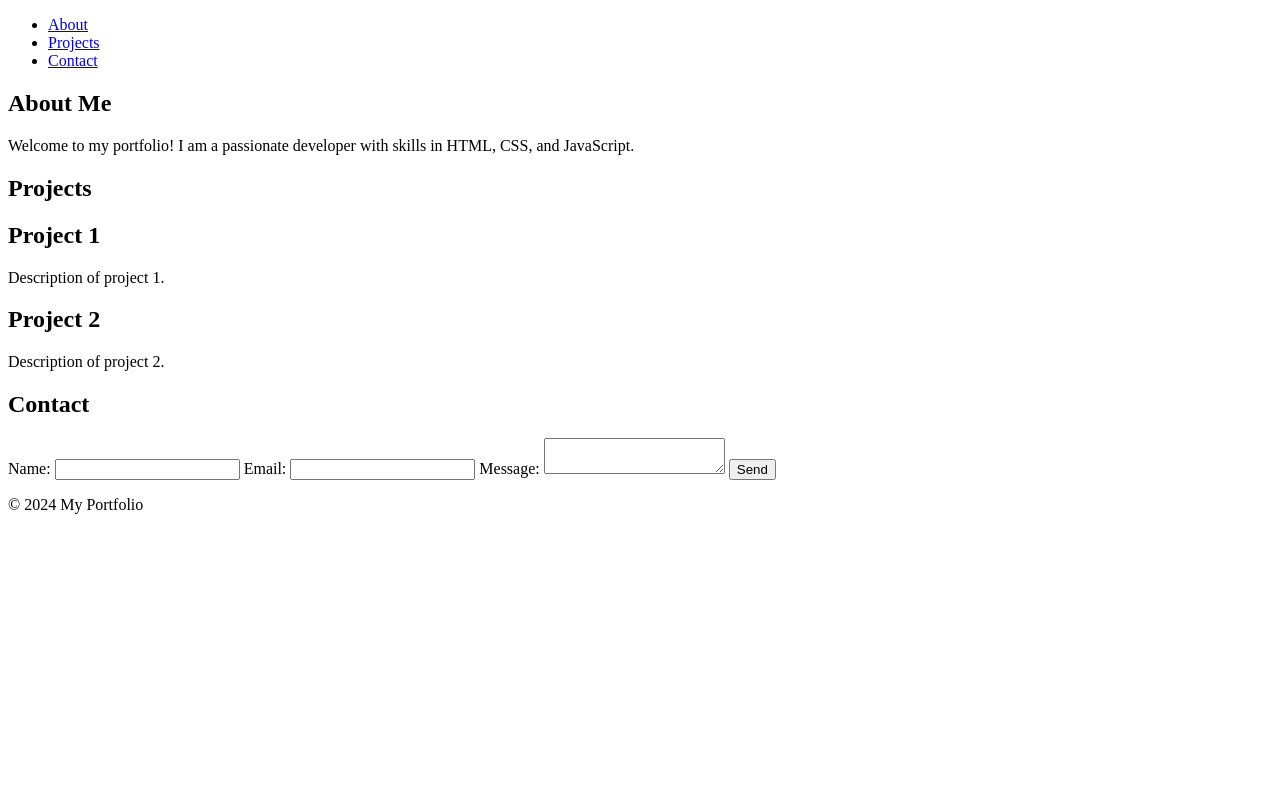
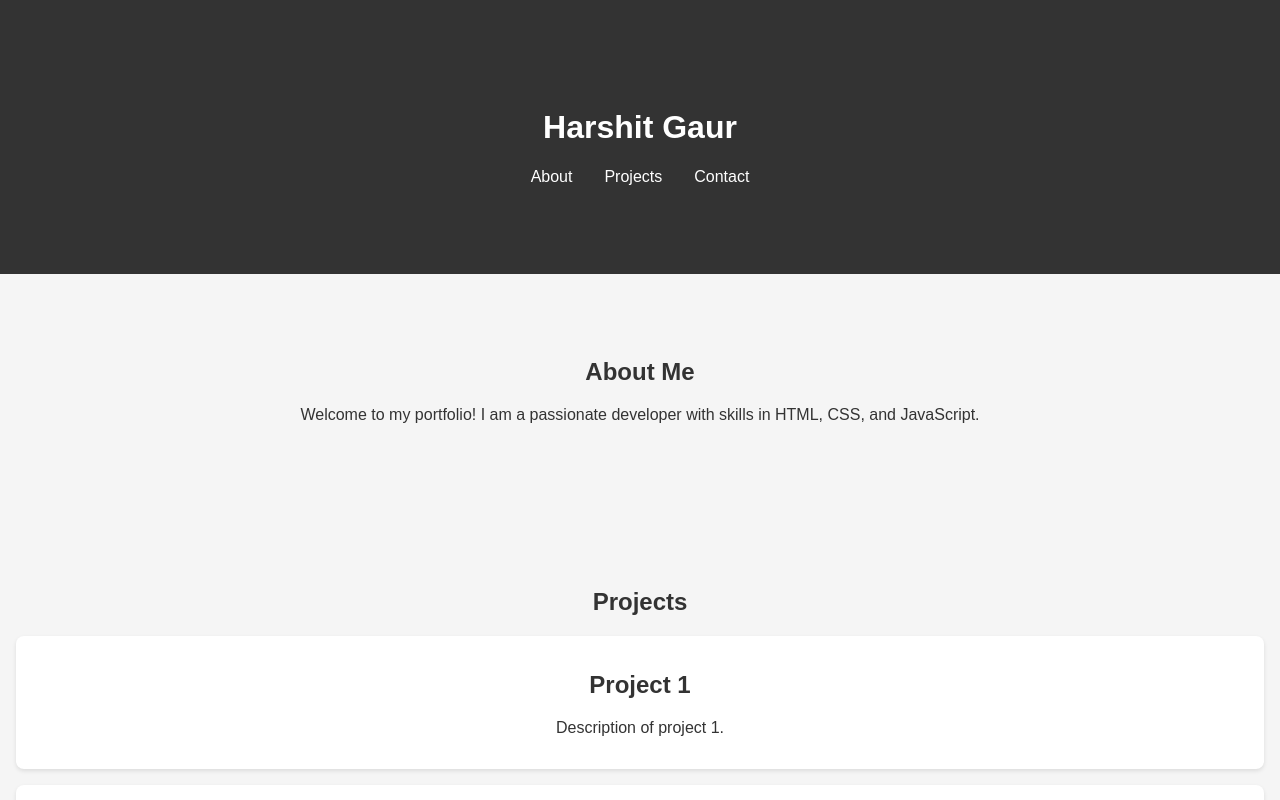
Before and after one commit to harshitgaur-b05/htmlportfolio, a plain HTML site: page index.html in a window 1280 px wide. Shown: the top 800 px of the page. Drawn offline with Linux system fonts and the light colour scheme; a script that the page names is missing.

Commit message:
second commit

```diff
--- a/index.html
+++ b/index.html
@@ -4,10 +4,11 @@
     <meta charset="UTF-8">
     <meta name="viewport" content="width=device-width, initial-scale=1.0">
     <title>My Portfolio</title>
-    <link rel="stylesheet" href="styles.css">
+    <link rel="stylesheet" href="style.css">
 </head>
 <body>
     <header>
+        <h1>Harshit Gaur </h1>
         <nav>
             <ul>
                 <li><a href="#about">About</a></li>
--- a/style.css
+++ b/style.css
@@ -10,7 +10,7 @@ body {
 header {
     background: #333;
     color: #fff;
-    padding: 1rem 0;
+    padding: 11vh;
     text-align: center;
 }
 
```
